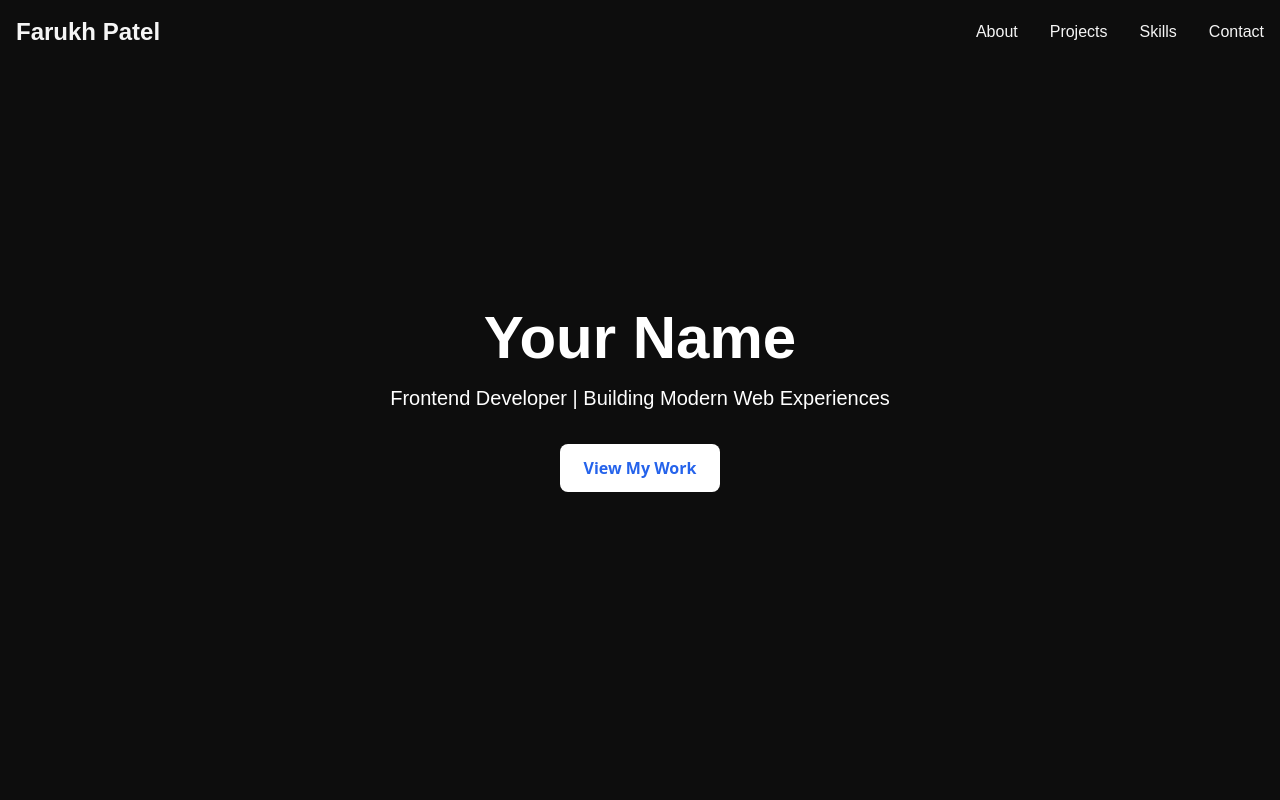
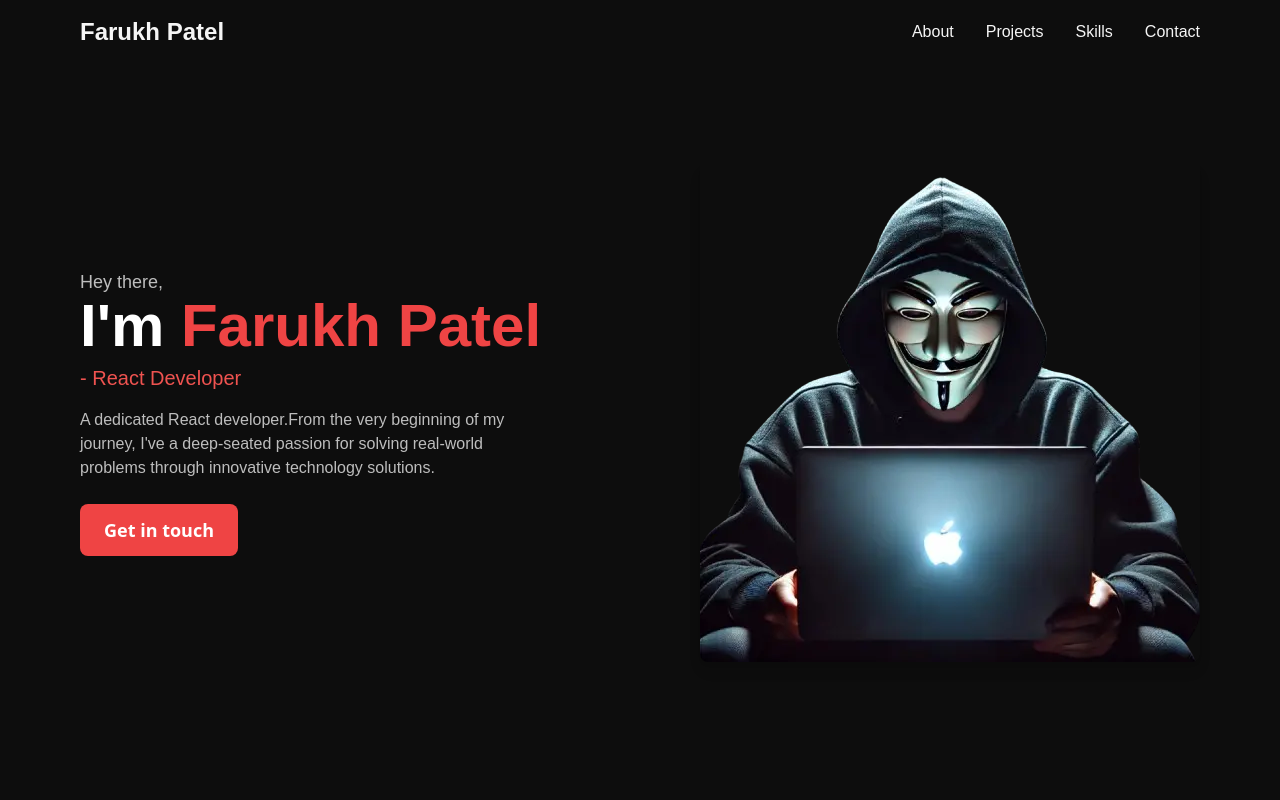
Before and after one commit to farukhpatel/farukh-portfolio, a Next.js app: page / in a window 1280 px wide. Shown: the top 800 px of the page. Built offline with nearby package versions, Linux system fonts and the light colour scheme.

Commit message:
hero section improvements and image added

```diff
--- a/src/app/components/Hero.jsx
+++ b/src/app/components/Hero.jsx
@@ -1,22 +1,88 @@
-import Link from "next/link";
+"use client";
+
+import Image from "next/image";
+import hackerImg from "../public/images/hero.webp"; // Replace with your image path
+
 export default function Hero() {
   return (
     <section
       id="about"
-      className="min-h-screen flex items-center justify-center bg-gradient-to-r bg-background text-white"
+      className="min-h-screen flex  bg-background text-white "
     >
-      <div className="text-center">
-        <h1 className="text-6xl font-bold">Your Name</h1>
-        <p className="mt-4 text-xl">
-          Frontend Developer | Building Modern Web Experiences
+      <div className="container mx-auto px-6 pt-24 md:pt-6 md:px-12 lg:px-20 flex flex-col md:flex-row items-center">
+        {/* Left Section */}
+        <div className="md:w-1/2 text-center md:text-left">
+          <p className="text-lg text-textSecondary">Hey there,</p>
+          <h1 className="text-5xl md:text-6xl font-bold leading-tight">
+            I'm <span className="text-primary">Farukh Patel</span>
+          </h1>
+          <p className="text-primarySecondary text-xl mt-2">
+            - React Developer
+          </p>
+          <p className="text-textSecondary mt-4 max-w-md">
+            A dedicated React developer.From the very beginning of my journey,
+            I've a deep-seated passion for solving real-world problems through
+            innovative technology solutions.
+          </p>
+
+          {/* Call to Action Button */}
+          <button className="mt-6 bg-red-500 text-white px-6 py-3 rounded-lg text-lg font-semibold hover:bg-red-600 transition duration-300">
+            Get in touch
+          </button>
+        </div>
+
+        {/* Right Section - Image */}
+        <div className="md:w-1/2 flex justify-center md:justify-end mt-10 md:mt-0">
+          <Image
+            src={hackerImg}
+            alt="Hacker Image"
+            width={500}
+            height={500}
+            className="mix-blend-mode rounded-lg shadow-lg"
+          />
+        </div>
+      </div>
+
+      {/* Floating Stats */}
+      {/* <div className="absolute bottom-10 right-10 text-right space-y-4">
+        <p className="text-white text-3xl font-bold">
+          10 <span className="text-primary">+</span>
         </p>
-        <Link
-          href="#projects"
-          className="mt-8 inline-block px-6 py-3 bg-white text-blue-600 rounded-lg font-semibold hover:bg-gray-100 transition"
-        >
-          View My Work
-        </Link>
-      </div>
+        <p className="text-textSecondary">Years of experience</p>
+
+        <p className="text-white text-3xl font-bold">
+          600 <span className="text-primary">+</span>
+        </p>
+        <p className="text-textSecondary">Completed projects</p>
+
+        <p className="text-white text-3xl font-bold">
+          300 <span className="text-primary">+</span>
+        </p>
+        <p className="text-textSecondary">Satisfied clients</p>
+      </div> */}
     </section>
   );
 }
+
+// import Link from "next/link";
+// export default function Hero() {
+//   return (
+//     <section
+//       id="about"
+//       className="min-h-screen flex items-center justify-center bg-gradient-to-r bg-background text-white"
+//     >
+//       <div className="text-center">
+//         <h1 className="text-6xl font-bold">Your Name</h1>
+//         <p className="mt-4 text-xl">
+//           Frontend Developer | Building Modern Web Experiences
+//         </p>
+//         <Link
+//           href="#projects"
+//           className="mt-8 inline-block px-6 py-3 bg-white text-blue-600 rounded-lg font-semibold hover:bg-gray-100 transition"
+//         >
+//           View My Work
+//         </Link>
+//       </div>
+//     </section>
+//   );
+// }
--- a/src/app/components/Navbar.jsx
+++ b/src/app/components/Navbar.jsx
@@ -46,7 +46,7 @@ export default function Navbar() {
           : "bg-transparent"
       }`}
     >
-      <div className="container mx-auto px-4 py-4 flex justify-between items-center">
+      <div className="container mx-auto px-6 py-4 md:px-12 lg:px-20 flex justify-between items-center">
         {/* Logo */}
         <Link
           href="/"
@@ -58,7 +58,7 @@ export default function Navbar() {
         {/* Desktop Menu */}
         <div className="hidden md:flex space-x-8">
           <button
-            href="about"
+            onClick={() => scrollToSection("about")}
             className="text-text hover:text-highlight transition font-para"
           >
             About
@@ -99,7 +99,7 @@ export default function Navbar() {
 
       {/* Mobile Menu */}
       {isOpen && (
-        <div className="md:hidden bg-secondary backdrop-blur-md">
+        <div className="md:hidden bg-background backdrop-blur-md">
           <div className="flex flex-col space-y-4 p-4">
             <button
               onClick={() => scrollToSection("about")}
--- a/tailwind.config.ts
+++ b/tailwind.config.ts
@@ -10,7 +10,10 @@ const config: Config = {
     extend: {
       colors: {
         background: "#0D0D0D", // Deep dark background
+        primary: "#EF4444",
+        primarySecondary: "#EF5350",
         text: "#F5F5F5", // Light greyish-white text
+        textSecondary: "#BDBDBD", // Light greyish-white text
         accent: "#D4AF37", // Gold for highlights
         secondary: "#1A1A1A", // Dark grey for sections
         highlight: "#3498DB", // Blue accent for contrast
```
Also changed, not shown: src/app/public/images/hero.webp (added).
